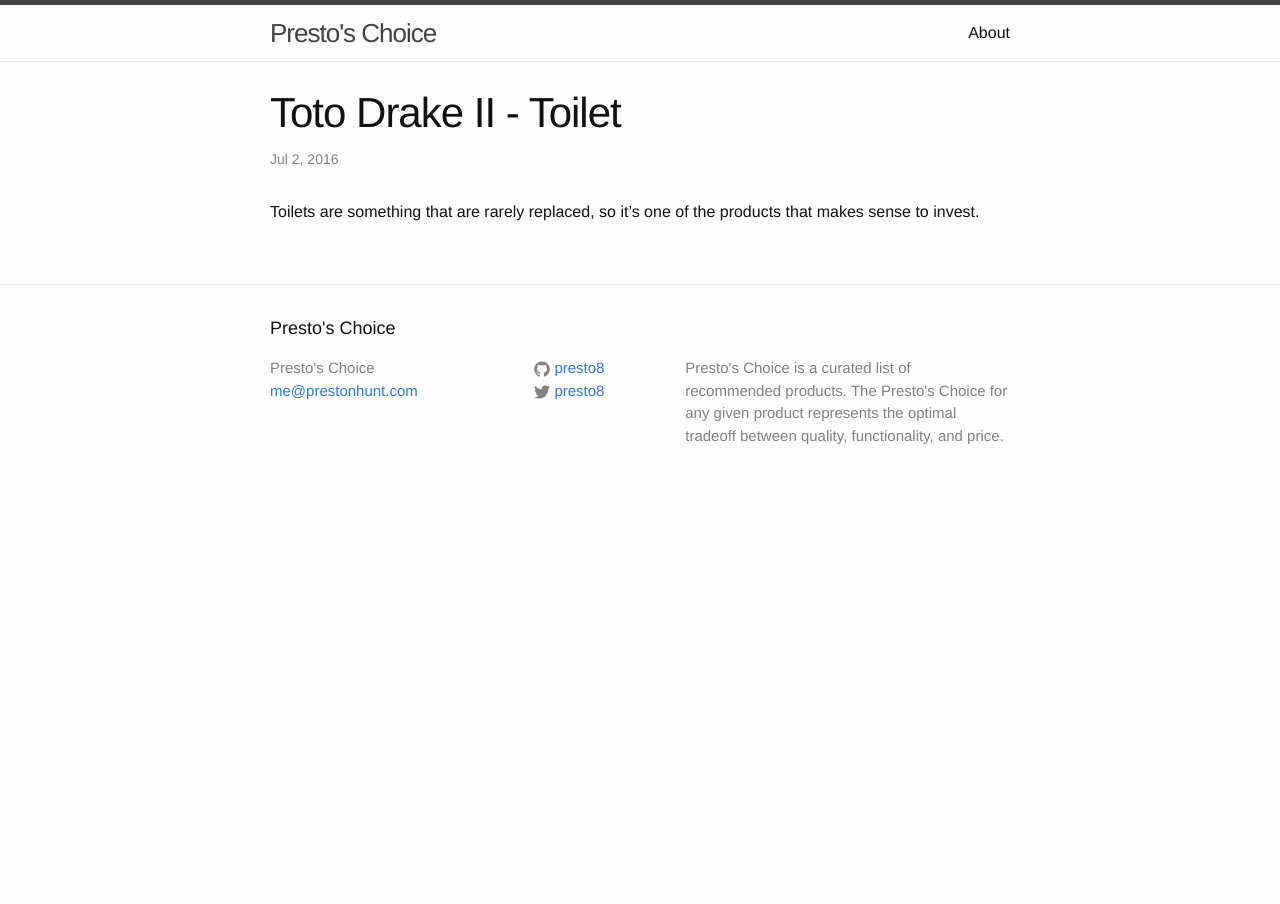
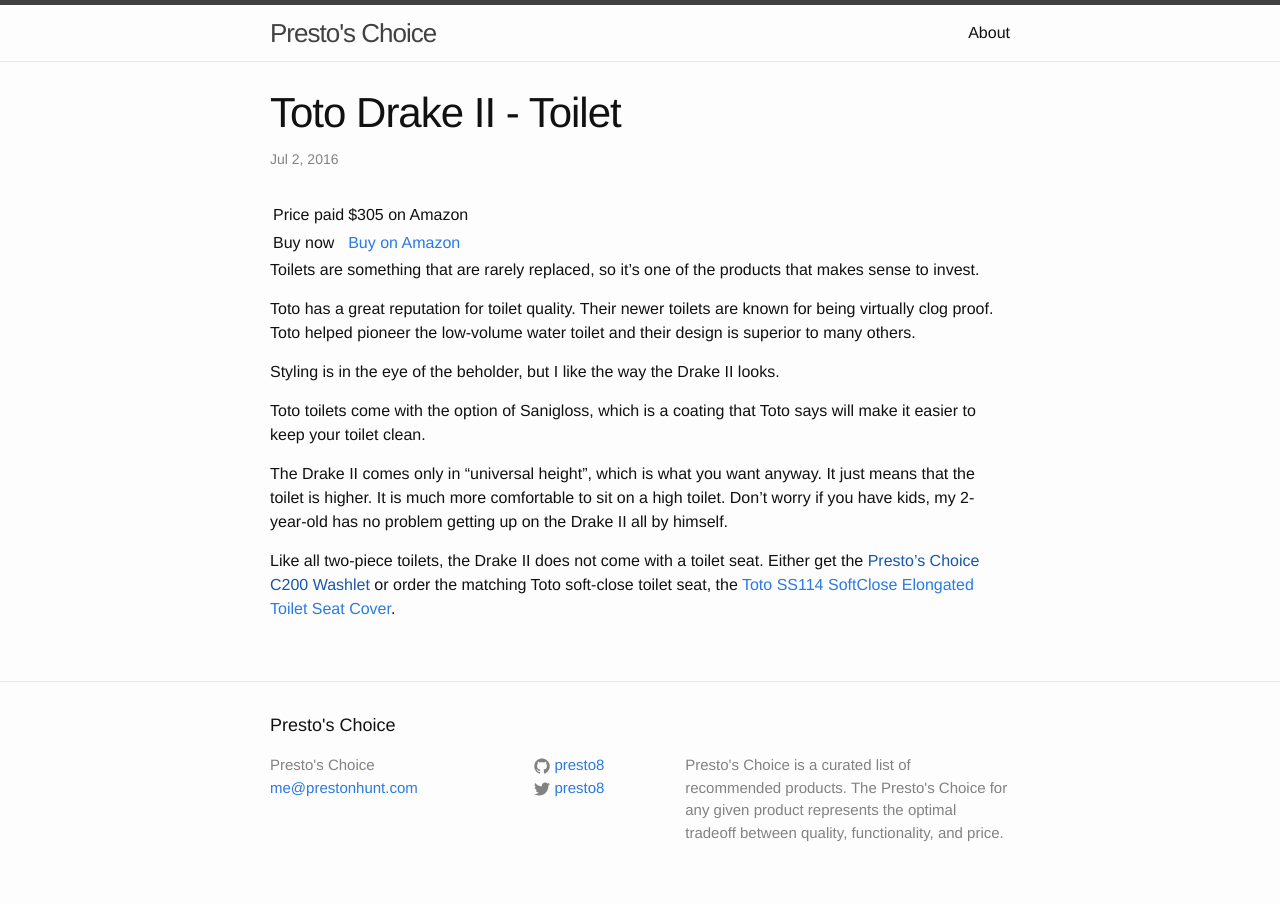
Before and after one commit to presto8/prestoschoice, a Jekyll site: the page built from _posts/2016-07-02-toto-drake-ii.md, in a window 1280 px wide. Built offline with Jekyll 4.4.1, drawn with Linux system fonts in a browser that asks for light colours.

```diff
--- a/_posts/2016-07-02-toto-drake-ii.md
+++ b/_posts/2016-07-02-toto-drake-ii.md
@@ -5,5 +5,26 @@ date:   2016-07-02
 categories: home toilet toto
 ---
 
+| Price paid | $305 on Amazon                          |
+| Buy now    | [Buy on Amazon](http://amzn.to/2bfP3rX) |
+
 Toilets are something that are rarely replaced, so it's one of the products
 that makes sense to invest.
+
+Toto has a great reputation for toilet quality. Their newer toilets are known
+for being virtually clog proof. Toto helped pioneer the low-volume water toilet
+and their design is superior to many others.
+
+Styling is in the eye of the beholder, but I like the way the Drake II looks.
+
+Toto toilets come with the option of Sanigloss, which is a coating that Toto
+says will make it easier to keep your toilet clean.
+
+The Drake II comes only in "universal height", which is what you want anyway.
+It just means that the toilet is higher. It is much more comfortable to sit on
+a high toilet. Don't worry if you have kids, my 2-year-old has no problem
+getting up on the Drake II all by himself.
+
+Like all two-piece toilets, the Drake II does not come with a toilet seat.
+Either get the [Presto's Choice C200 Washlet]() or order the matching Toto
+soft-close toilet seat, the [Toto SS114 SoftClose Elongated Toilet Seat Cover](http://amzn.to/2bfP3rX).
```
Also changed, not shown: _posts/2016-080-16-smartthings.md (added, +11 -0 lines).
